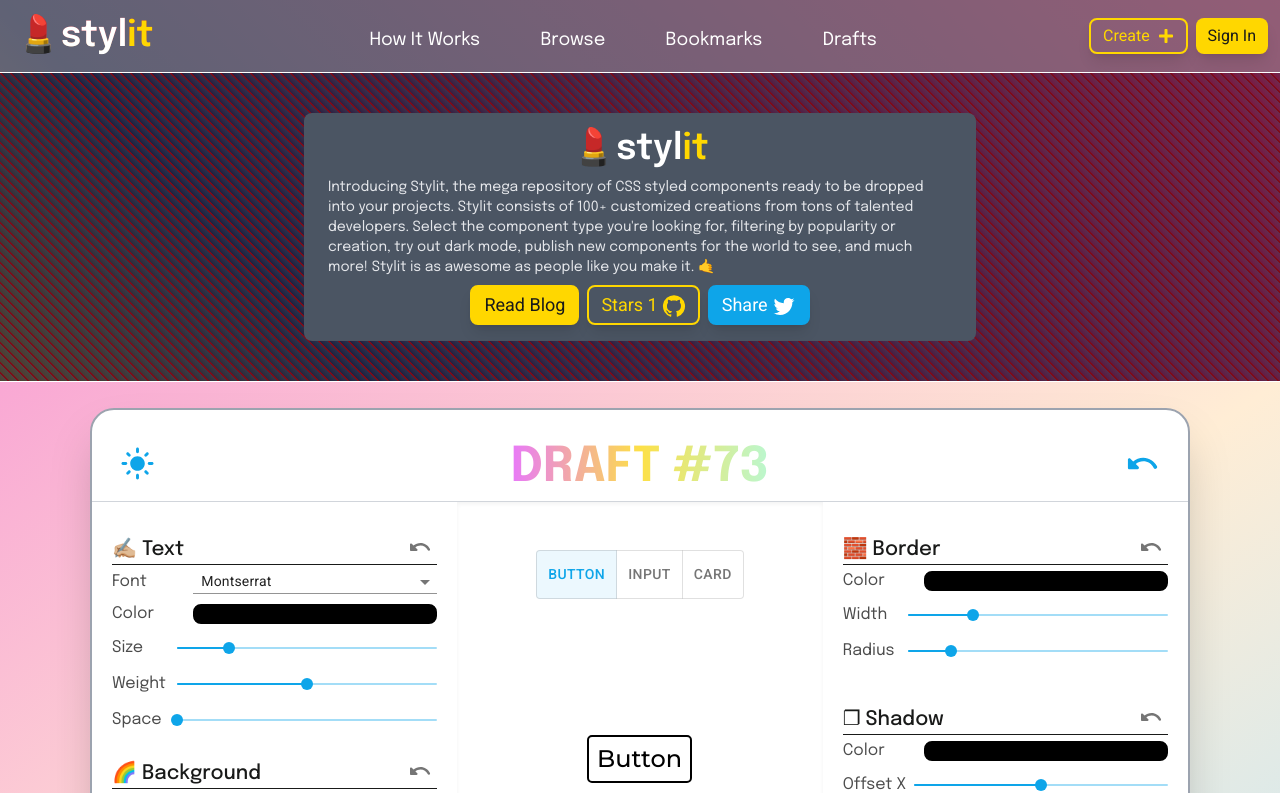
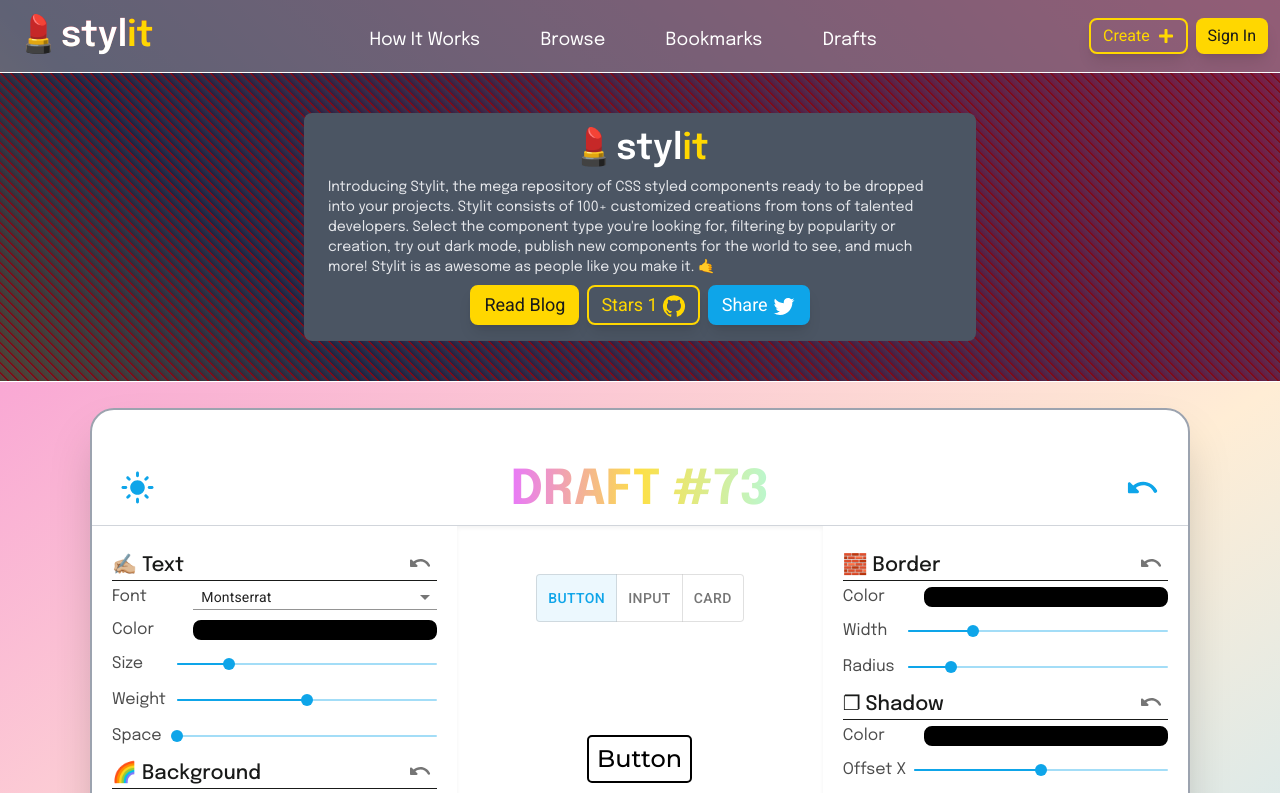
Before and after one commit to BlakeEriks/stylit, a Next.js app: page /drafts in a window 1280 px wide. Shown: the top 793 px of the page. Built offline with nearby package versions, Linux system fonts and the light colour scheme.

Commit message:
responsive styles

```diff
--- a/styles/globals.css
+++ b/styles/globals.css
@@ -62,7 +62,7 @@ a {
   }
 
   .edit-group {
-    @apply md:my-2 w-full flex flex-col mx-2 dark:text-white
+    @apply w-full flex flex-col mx-2 dark:text-white
   }
 
   .edit-group-header {
```
